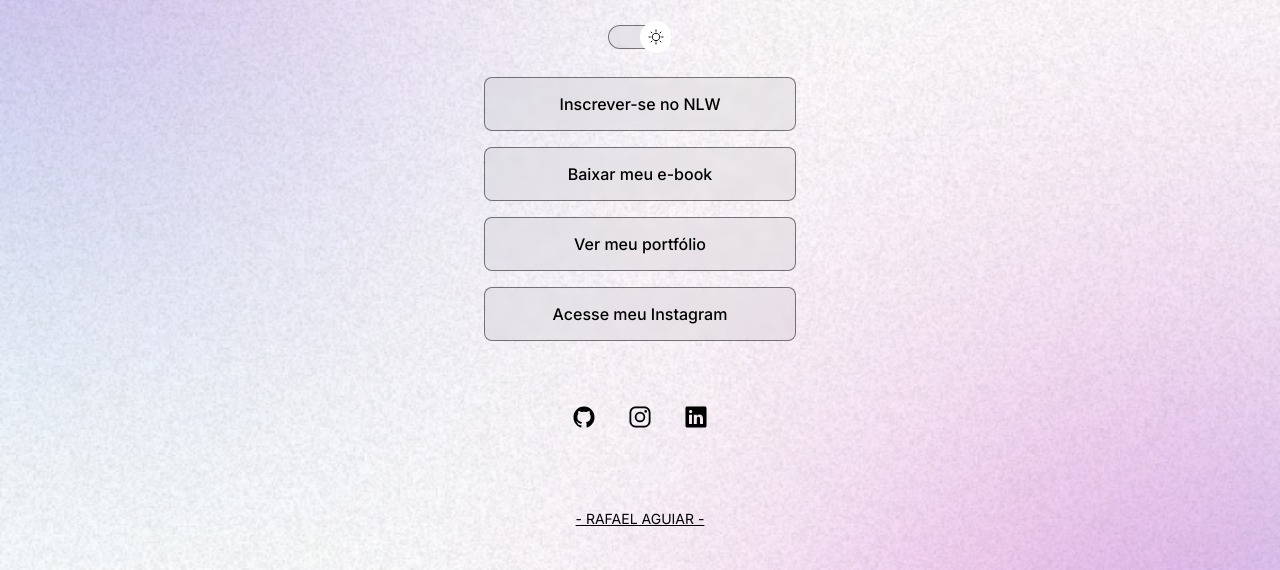
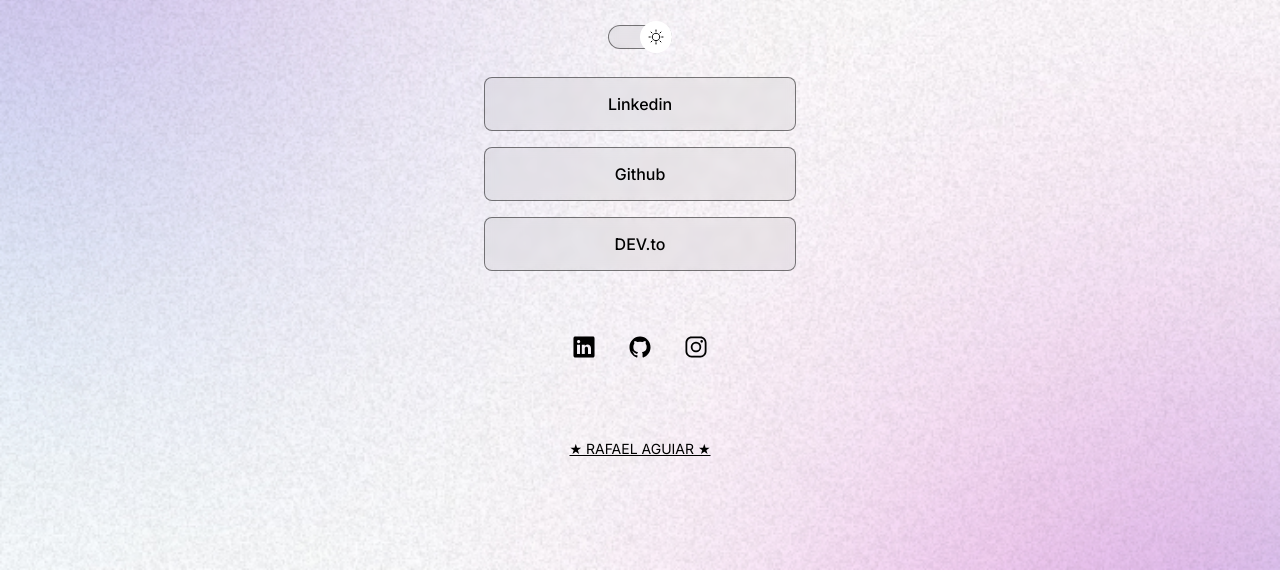
Before and after one commit to zrafaaell/projeto, a plain HTML site: page index.html in a window 1280 px wide. Shown: the part 230-800 px from the top of the page. Drawn offline with nearby package versions, Linux system fonts and the light colour scheme.

```diff
--- a/index.html
+++ b/index.html
@@ -27,38 +27,36 @@
 
       <ul>
         <li>
-          <a href="#"> Inscrever-se no NLW</a>
+          <a href="https://www.linkedin.com/in/zrafaaell/" target="_blank">
+            Linkedin
+          </a>
         </li>
         <li>
-          <a href="#"> Baixar meu e-book</a>
+          <a href="https://github.com/zrafaaell" target="_blank"> Github</a>
         </li>
+
         <li>
-          <a href="#"> Ver meu portfólio </a>
-        </li>
-        <li>
-          <a href="https://intagram.com/zrafaael" target="_blank">
-            Acesse meu Instagram</a
-          >
+          <a href="https://dev.to/zrafaaell" target="_blank"> DEV.to</a>
         </li>
       </ul>
       <div id="social-links">
-        <a href="https://github.com" target="_blank">
+        <a href="https://linkedin.com/in/zrafaael" target="_blank">
+          <ion-icon name="logo-linkedin"></ion-icon>
+        </a>
+
+        <a href="https://github.com/zrafaaell" target="_blank">
           <ion-icon name="logo-github"></ion-icon>
         </a>
 
         <a href="https://instagram.com/zrafaael" target="_blank">
           <ion-icon name="logo-instagram"></ion-icon>
         </a>
-
-        <a href="https://linkedin.com/in/zrafaael" target="_blank">
-          <ion-icon name="logo-linkedin"></ion-icon>
-        </a>
       </div>
 
       <footer>
         <br />
         <a href="https://instagram.com/zrafaael" target="_blank">
-          - RAFAEL AGUIAR -
+          ★ RAFAEL AGUIAR ★
         </a>
       </footer>
     </div>
```
Also changed, not shown: .github/preview.jpg (added), assets/avatar-light.png, assets/avatar.png, 1 other file.
